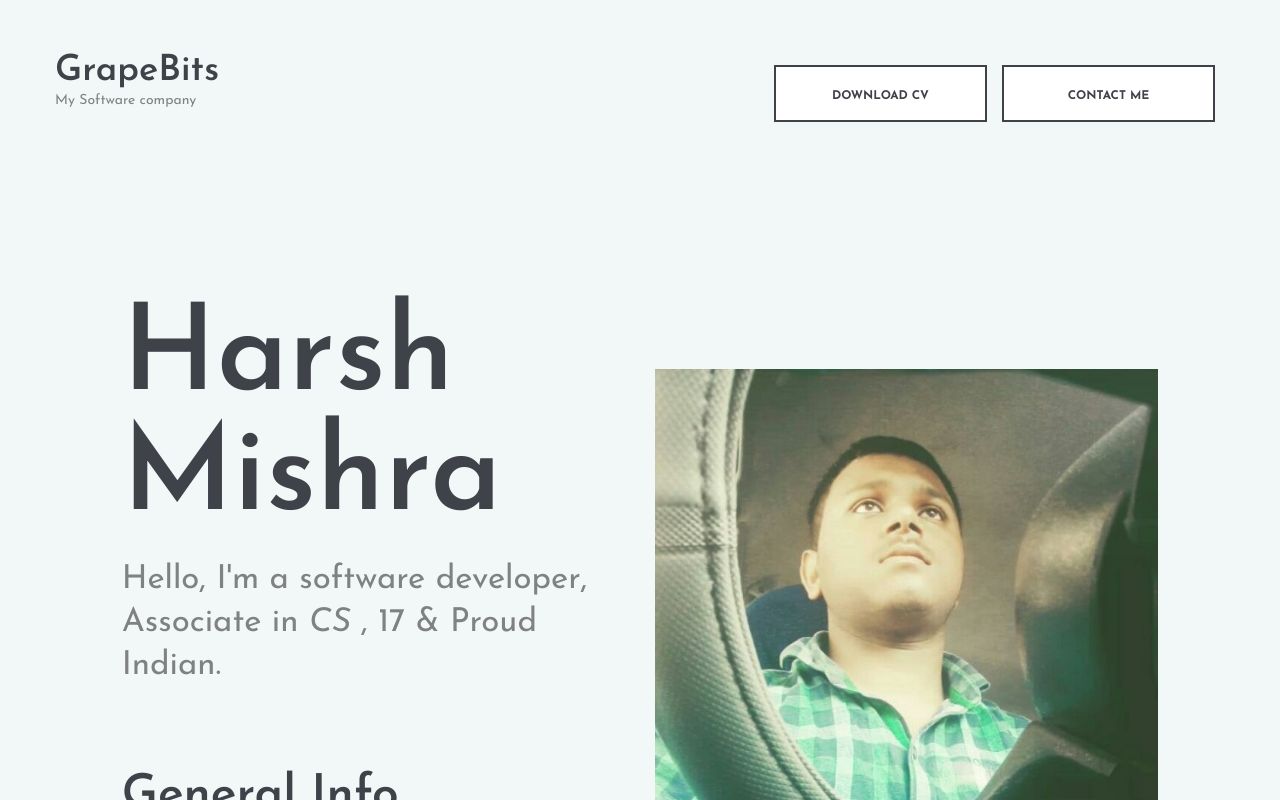
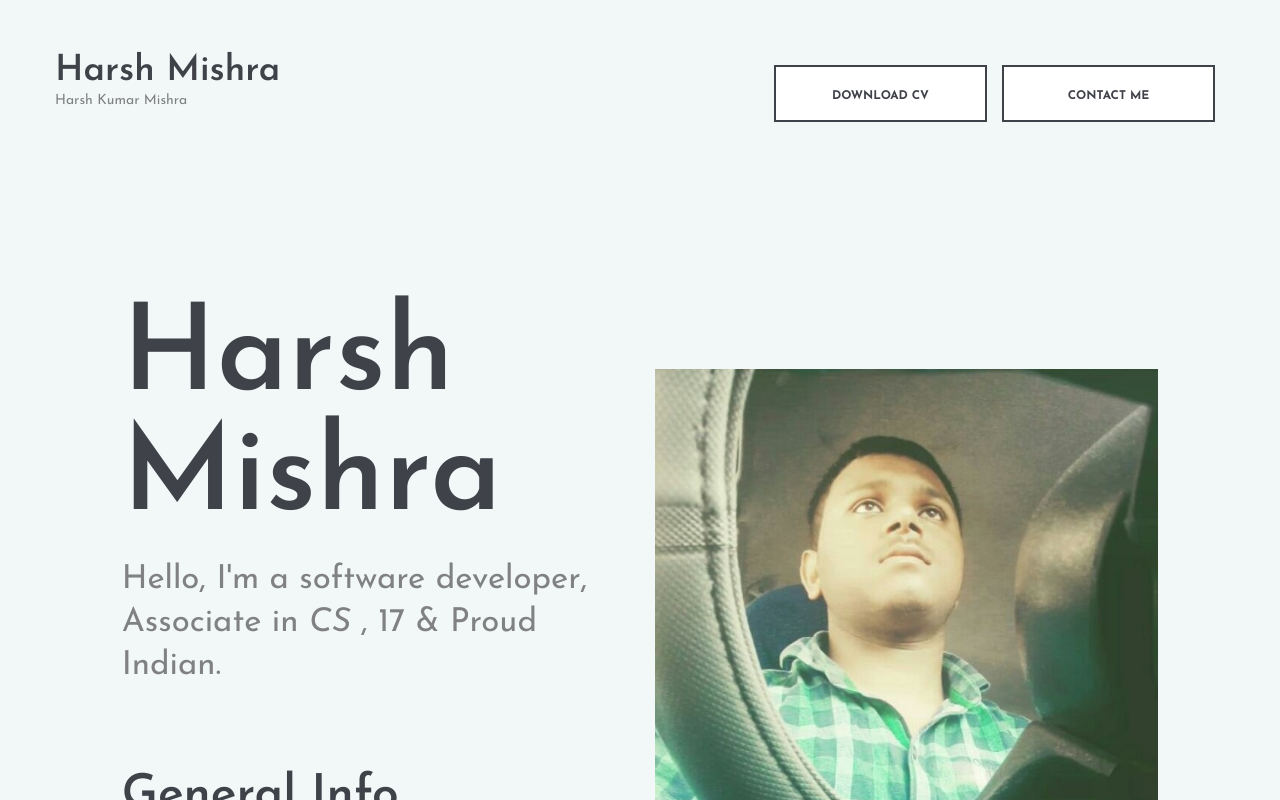
Before and after one commit to hkmishra/hkmishra.github.io, a plain HTML site: page index.html in a window 1280 px wide. Shown: the top 800 px of the page. Drawn offline with nearby package versions, Linux system fonts and the light colour scheme.

Commit message:
Update index.html

```diff
--- a/index.html
+++ b/index.html
@@ -40,8 +40,8 @@
 			<div class="row">
 				<div class="col-md-4">
 					<div class="site-logo">
-						<h2><a href="http://github.com/grapebits">GrapeBits</a></h2>
-						<p>My Software company</p>
+						<h2><a href="http://github.com/grapebits">Harsh Mishra</a></h2>
+						<p>Harsh Kumar Mishra</p>
 					</div>
 				</div>
 				<div class="col-md-8 text-md-right header-buttons">
```
